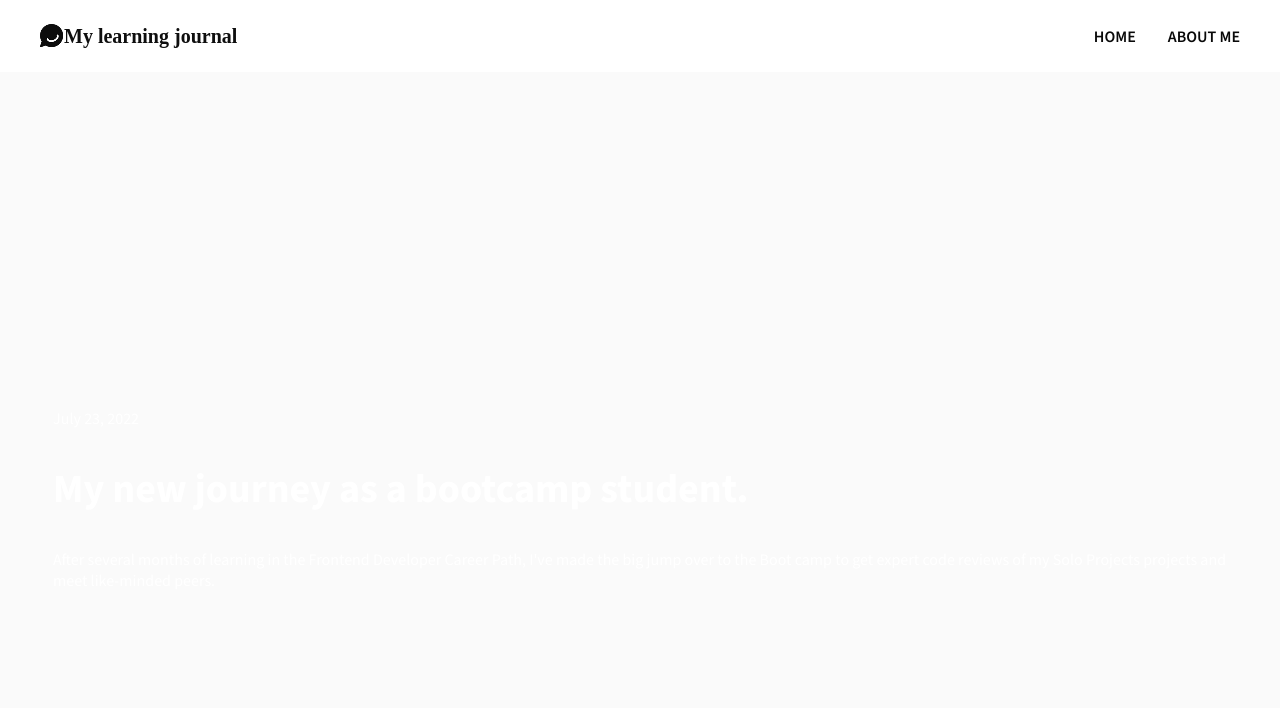
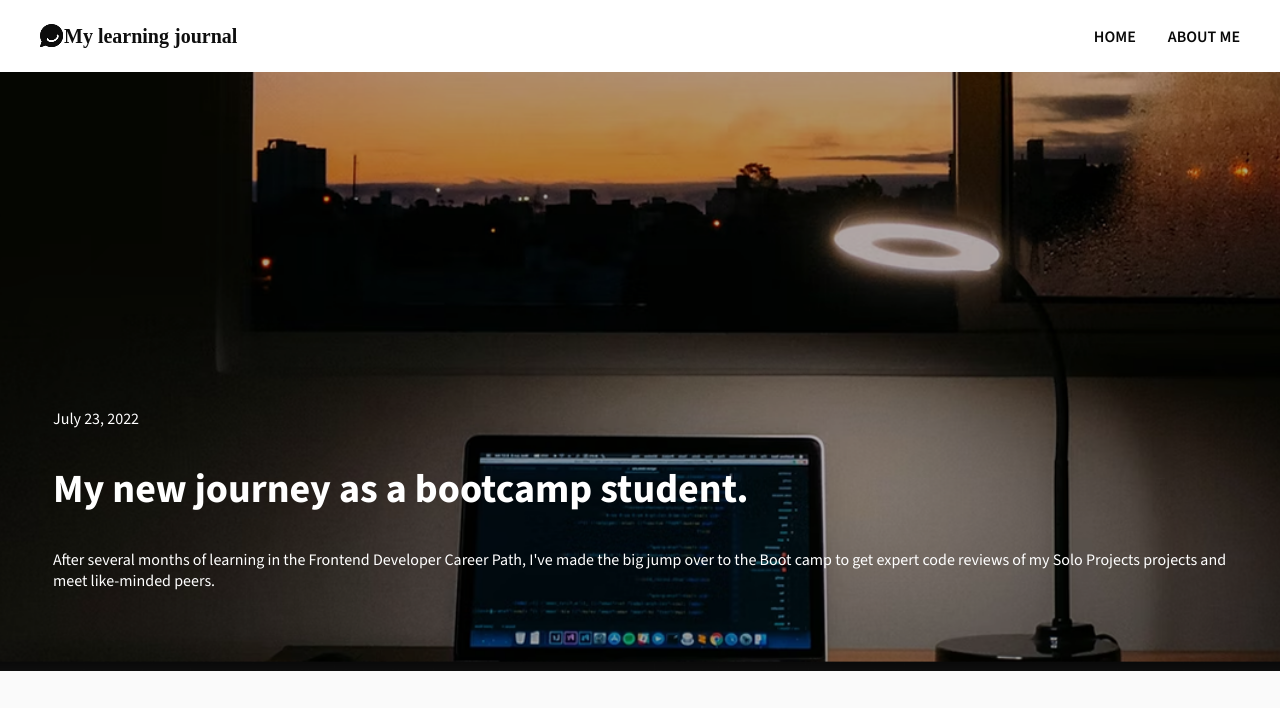
Before and after one commit to VirtualBird/learning-journal, a website built with Vite: page index.html in a window 1280 px wide. Shown: the top 708 px of the page. Built offline with nearby package versions, Linux system fonts and the light colour scheme; files whose address does not match are found by name.

Commit message:
Update style.css

```diff
--- a/css/style.css
+++ b/css/style.css
@@ -70,7 +70,7 @@ li a:hover{
 }
 
 .hero-section{
-    background-image: url("images/blog-image-hero.png");
+    background: var(--color-black) url("/images/blog-image-hero.png");
     background-size: cover;
     background-position: center;
 
```
